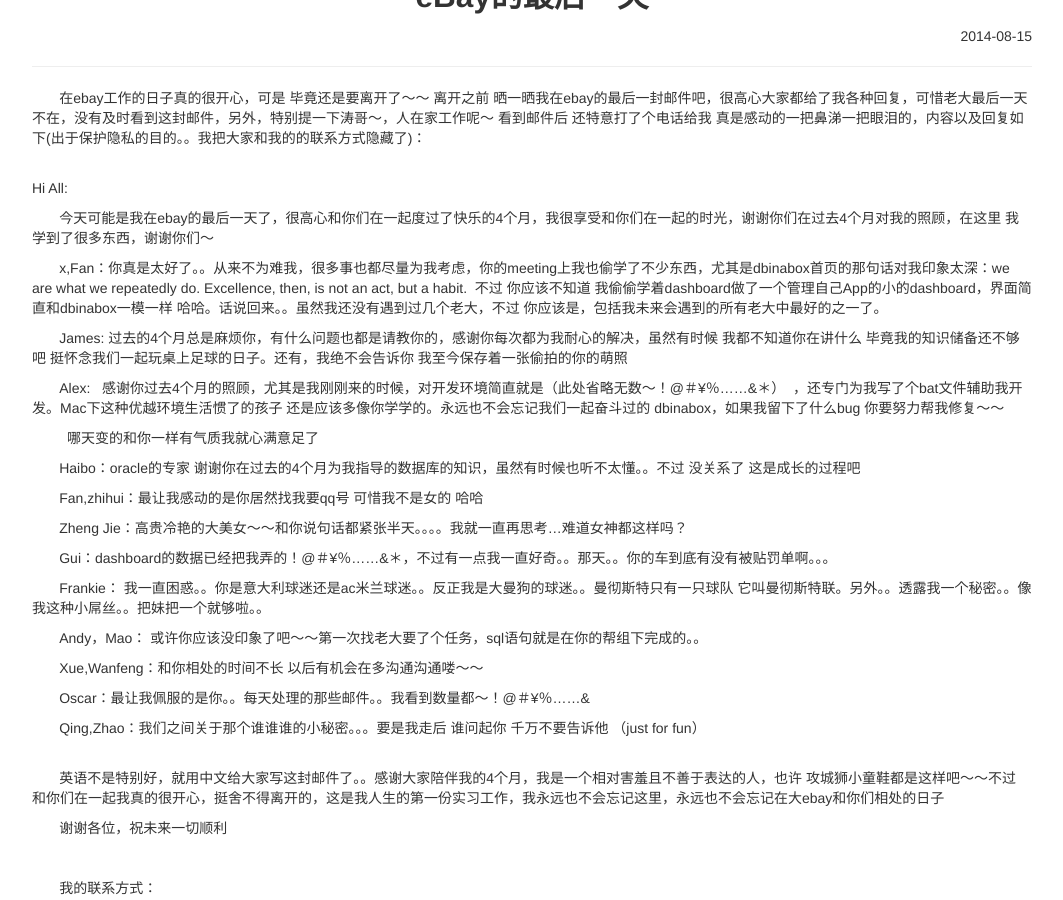
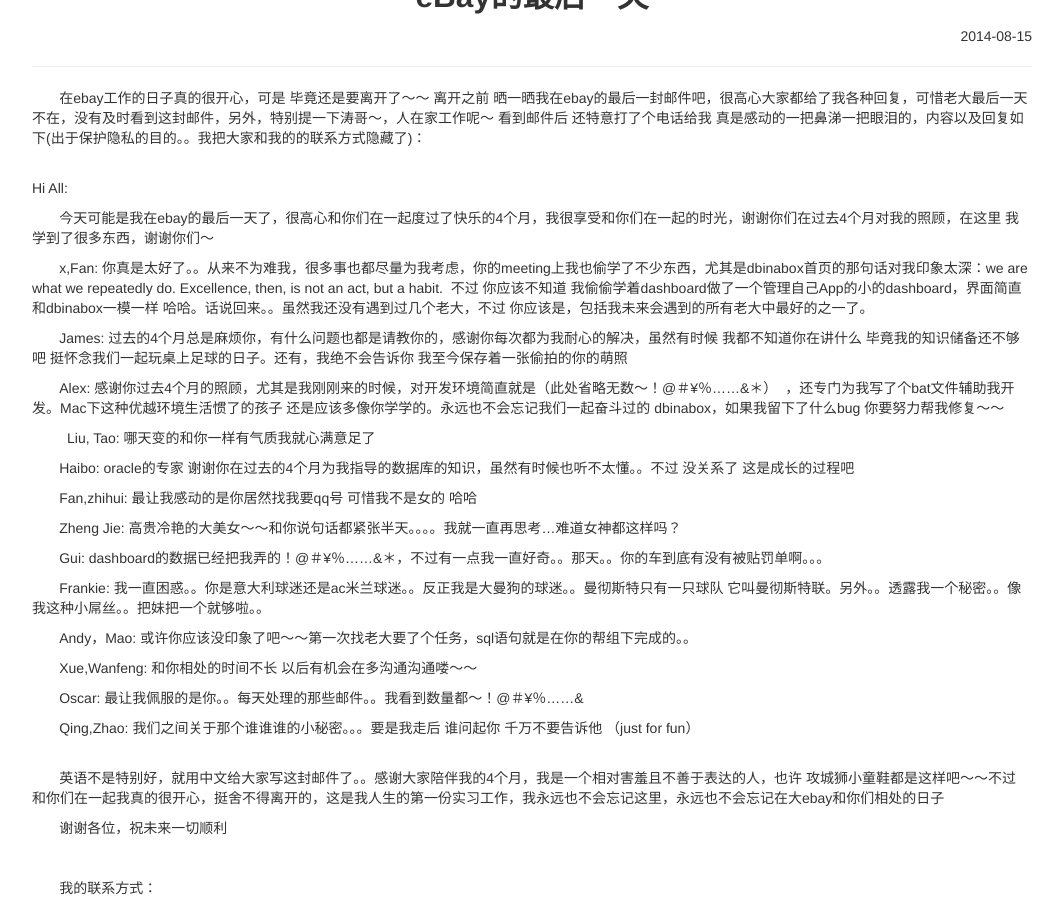
Before and after one commit to VioletHill/VioletHill.github.io, a Jekyll site: the page built from _posts/blog/2014-8-15-last_day_in_ebay.md, in a window 1280 px wide and 900 px high, scrolled down 238 px. Shown: the whole window, without its empty margins (108-1171 px from the left). Built offline with Jekyll 4.4.1, drawn with Linux system fonts in a browser that asks for light colours; Markdown is read by kramdown in place of the engine named in the settings; comment, search, counter and statistics services are not loaded.

Commit message:
修复last day in ebay

```diff
--- a/_posts/blog/2014-8-15-last_day_in_ebay.md
+++ b/_posts/blog/2014-8-15-last_day_in_ebay.md
@@ -15,43 +15,43 @@ description: 在eBay的最后一天 我给同事们写的最后一封邮件
 	&nbsp;&nbsp;&nbsp;&nbsp;&nbsp;&nbsp;&nbsp;今天可能是我在ebay的最后一天了，很高心和你们在一起度过了快乐的4个月，我很享受和你们在一起的时光，谢谢你们在过去4个月对我的照顾，在这里 我学到了很多东西，谢谢你们～
 </p>
 <p>
-	&nbsp;&nbsp;&nbsp;&nbsp;&nbsp;&nbsp;&nbsp;x,Fan：你真是太好了。。从来不为难我，很多事也都尽量为我考虑，你的meeting上我也偷学了不少东西，尤其是dbinabox首页的那句话对我印象太深：we are what we repeatedly do. Excellence, then, is not an act, but a habit. &nbsp;不过 你应该不知道 我偷偷学着dashboard做了一个管理自己App的小的dashboard，界面简直和dbinabox一模一样 哈哈。话说回来。。虽然我还没有遇到过几个老大，不过 你应该是，包括我未来会遇到的所有老大中最好的之一了。&nbsp;
+	&nbsp;&nbsp;&nbsp;&nbsp;&nbsp;&nbsp;&nbsp;x,Fan: 你真是太好了。。从来不为难我，很多事也都尽量为我考虑，你的meeting上我也偷学了不少东西，尤其是dbinabox首页的那句话对我印象太深：we are what we repeatedly do. Excellence, then, is not an act, but a habit. &nbsp;不过 你应该不知道 我偷偷学着dashboard做了一个管理自己App的小的dashboard，界面简直和dbinabox一模一样 哈哈。话说回来。。虽然我还没有遇到过几个老大，不过 你应该是，包括我未来会遇到的所有老大中最好的之一了。&nbsp;
 </p>
 <p>
-	&nbsp;&nbsp;&nbsp;&nbsp;&nbsp;&nbsp;&nbsp;James:&nbsp;过去的4个月总是麻烦你，有什么问题也都是请教你的，感谢你每次都为我耐心的解决，虽然有时候 我都不知道你在讲什么 毕竟我的知识储备还不够吧 挺怀念我们一起玩桌上足球的日子。还有，我绝不会告诉你 我至今保存着一张偷拍的你的萌照
+	&nbsp;&nbsp;&nbsp;&nbsp;&nbsp;&nbsp;&nbsp;James: 过去的4个月总是麻烦你，有什么问题也都是请教你的，感谢你每次都为我耐心的解决，虽然有时候 我都不知道你在讲什么 毕竟我的知识储备还不够吧 挺怀念我们一起玩桌上足球的日子。还有，我绝不会告诉你 我至今保存着一张偷拍的你的萌照
 </p>
 <p>
-	&nbsp;&nbsp;&nbsp;&nbsp;&nbsp;&nbsp;&nbsp;Alex: &nbsp;&nbsp;感谢你过去4个月的照顾，尤其是我刚刚来的时候，对开发环境简直就是（此处省略无数～！@＃¥％……&amp;＊）&nbsp;&nbsp;，还专门为我写了个bat文件辅助我开发。Mac下这种优越环境生活惯了的孩子 还是应该多像你学学的。永远也不会忘记我们一起奋斗过的&nbsp;dbinabox，如果我留下了什么bug&nbsp;你要努力帮我修复～～&nbsp;
+	&nbsp;&nbsp;&nbsp;&nbsp;&nbsp;&nbsp;&nbsp;Alex: 感谢你过去4个月的照顾，尤其是我刚刚来的时候，对开发环境简直就是（此处省略无数～！@＃¥％……&amp;＊）&nbsp;&nbsp;，还专门为我写了个bat文件辅助我开发。Mac下这种优越环境生活惯了的孩子 还是应该多像你学学的。永远也不会忘记我们一起奋斗过的&nbsp;dbinabox，如果我留下了什么bug&nbsp;你要努力帮我修复～～&nbsp;
 </p>
 <p>
-	&nbsp;&nbsp;&nbsp;&nbsp;&nbsp;&nbsp;&nbsp;&nbsp;&nbsp;哪天变的和你一样有气质我就心满意足了&nbsp;&nbsp;
+	&nbsp;&nbsp;&nbsp;&nbsp;&nbsp;&nbsp;&nbsp;&nbsp;&nbsp;Liu, Tao: 哪天变的和你一样有气质我就心满意足了&nbsp;&nbsp;
 </p>
 <p>
-	&nbsp;&nbsp;&nbsp;&nbsp;&nbsp;&nbsp;&nbsp;Haibo：oracle的专家 谢谢你在过去的4个月为我指导的数据库的知识，虽然有时候也听不太懂。。不过 没关系了 这是成长的过程吧
+	&nbsp;&nbsp;&nbsp;&nbsp;&nbsp;&nbsp;&nbsp;Haibo: oracle的专家 谢谢你在过去的4个月为我指导的数据库的知识，虽然有时候也听不太懂。。不过 没关系了 这是成长的过程吧
 </p>
 <p>
-	&nbsp;&nbsp;&nbsp;&nbsp;&nbsp;&nbsp;&nbsp;Fan,zhihui：最让我感动的是你居然找我要qq号 可惜我不是女的 哈哈
+	&nbsp;&nbsp;&nbsp;&nbsp;&nbsp;&nbsp;&nbsp;Fan,zhihui: 最让我感动的是你居然找我要qq号 可惜我不是女的 哈哈
 </p>
 <p>
-	&nbsp;&nbsp;&nbsp;&nbsp;&nbsp;&nbsp;&nbsp;Zheng Jie：高贵冷艳的大美女～～和你说句话都紧张半天。。。。我就一直再思考…难道女神都这样吗？
+	&nbsp;&nbsp;&nbsp;&nbsp;&nbsp;&nbsp;&nbsp;Zheng Jie: 高贵冷艳的大美女～～和你说句话都紧张半天。。。。我就一直再思考…难道女神都这样吗？
 </p>
 <p>
-	&nbsp;&nbsp;&nbsp;&nbsp;&nbsp;&nbsp;&nbsp;Gui：dashboard的数据已经把我弄的！@＃¥％……&amp;＊，不过有一点我一直好奇。。那天。。你的车到底有没有被贴罚单啊。。。
+	&nbsp;&nbsp;&nbsp;&nbsp;&nbsp;&nbsp;&nbsp;Gui: dashboard的数据已经把我弄的！@＃¥％……&amp;＊，不过有一点我一直好奇。。那天。。你的车到底有没有被贴罚单啊。。。
 </p>
 <p>
-	&nbsp;&nbsp;&nbsp;&nbsp;&nbsp;&nbsp;&nbsp;Frankie： 我一直困惑。。你是意大利球迷还是ac米兰球迷。。反正我是大曼狗的球迷。。曼彻斯特只有一只球队 它叫曼彻斯特联。另外。。透露我一个秘密。。像我这种小屌丝。。把妹把一个就够啦。。
+	&nbsp;&nbsp;&nbsp;&nbsp;&nbsp;&nbsp;&nbsp;Frankie:  我一直困惑。。你是意大利球迷还是ac米兰球迷。。反正我是大曼狗的球迷。。曼彻斯特只有一只球队 它叫曼彻斯特联。另外。。透露我一个秘密。。像我这种小屌丝。。把妹把一个就够啦。。
 </p>
 <p>
-	&nbsp;&nbsp;&nbsp;&nbsp;&nbsp;&nbsp;&nbsp;Andy，Mao： 或许你应该没印象了吧～～第一次找老大要了个任务，sql语句就是在你的帮组下完成的。。
+	&nbsp;&nbsp;&nbsp;&nbsp;&nbsp;&nbsp;&nbsp;Andy，Mao:  或许你应该没印象了吧～～第一次找老大要了个任务，sql语句就是在你的帮组下完成的。。
 </p>
 <p>
-	&nbsp;&nbsp;&nbsp;&nbsp;&nbsp;&nbsp;&nbsp;Xue,Wanfeng：和你相处的时间不长 以后有机会在多沟通沟通喽～～
+	&nbsp;&nbsp;&nbsp;&nbsp;&nbsp;&nbsp;&nbsp;Xue,Wanfeng: 和你相处的时间不长 以后有机会在多沟通沟通喽～～
 </p>
 <p>
-	&nbsp;&nbsp;&nbsp;&nbsp;&nbsp;&nbsp;&nbsp;Oscar：最让我佩服的是你。。每天处理的那些邮件。。我看到数量都～！@＃¥％……&amp;
+	&nbsp;&nbsp;&nbsp;&nbsp;&nbsp;&nbsp;&nbsp;Oscar: 最让我佩服的是你。。每天处理的那些邮件。。我看到数量都～！@＃¥％……&amp;
 </p>
 <p>
-	&nbsp;&nbsp;&nbsp;&nbsp;&nbsp;&nbsp;&nbsp;Qing,Zhao：我们之间关于那个谁谁谁的小秘密。。。要是我走后 谁问起你 千万不要告诉他 （just for fun）
+	&nbsp;&nbsp;&nbsp;&nbsp;&nbsp;&nbsp;&nbsp;Qing,Zhao: 我们之间关于那个谁谁谁的小秘密。。。要是我走后 谁问起你 千万不要告诉他 （just for fun）
 </p>
 <br>
 <p>
```
